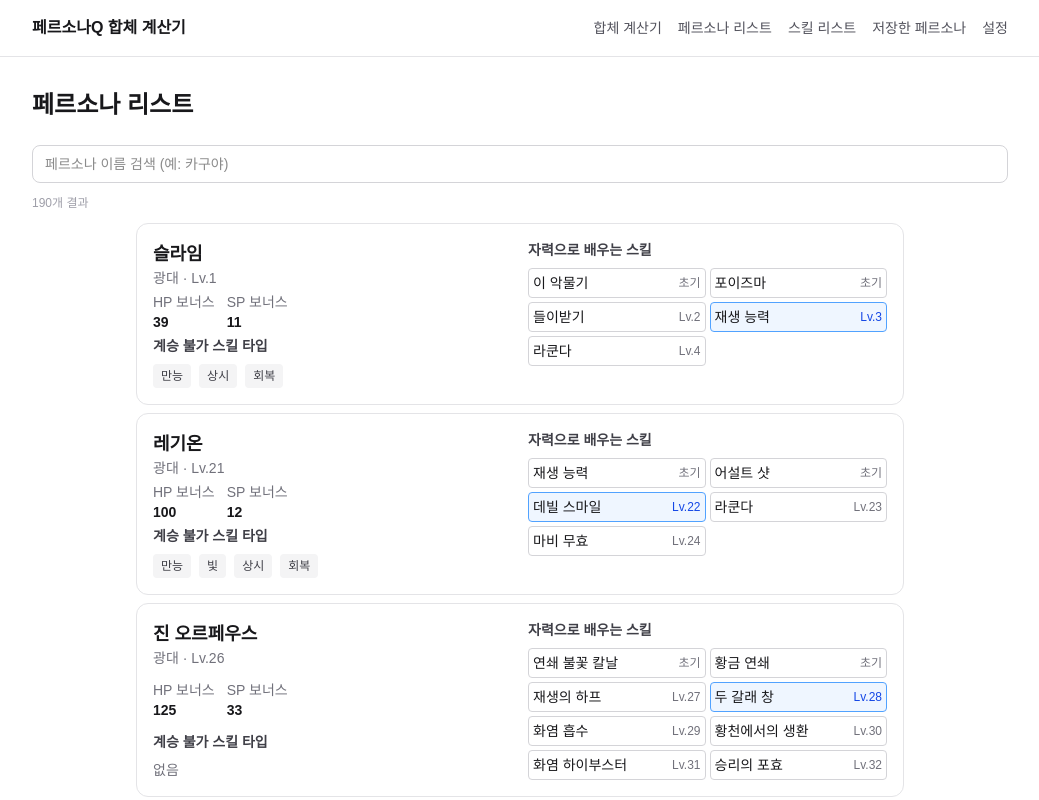
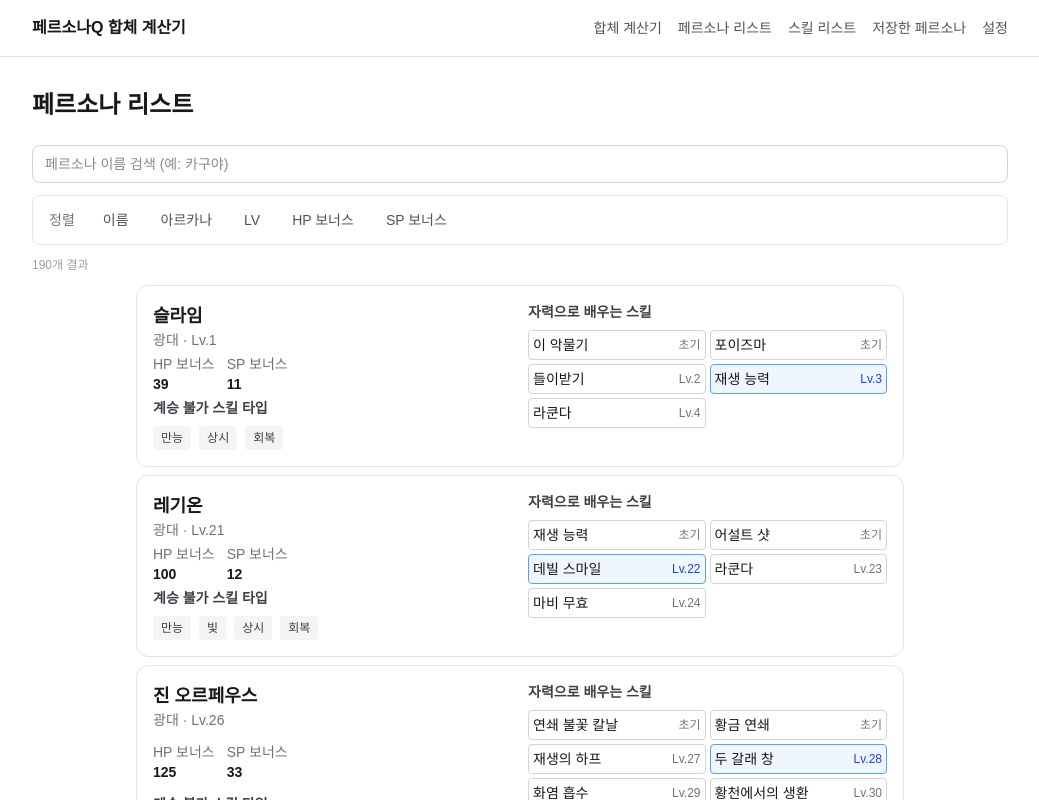
Before and after one commit to young-droid/personaq_calculator, a Next.js app: page /personas in a window 1280 px wide. Shown: the top 800 px of the page, without its empty margins (120-1159 px from the left). Built offline with nearby package versions, Linux system fonts and the light colour scheme.

Commit message:
feat: 페르소나 리스트 정렬 버튼 추가

```diff
--- /dev/null
+++ b/src/app/saved/page.tsx
@@ -0,0 +1,9 @@
+export default function PersonasPage() {
+    return (
+        <main className="mx-auto w-full max-w-5xl px-6 py-8">
+            <h1 className="mb-6 text-2xl font-bold text-zinc-900 dark:text-zinc-50">
+                저장한 페르소나 리스트
+            </h1>
+        </main>
+    );
+}
--- /dev/null
+++ b/src/app/skills/page.tsx
@@ -0,0 +1,9 @@
+export default function PersonasPage() {
+    return (
+        <main className="mx-auto w-full max-w-5xl px-6 py-8">
+            <h1 className="mb-6 text-2xl font-bold text-zinc-900 dark:text-zinc-50">
+                페르소나 스킬 리스트
+            </h1>
+        </main>
+    );
+}
--- a/src/components/PersonaSearch.tsx
+++ b/src/components/PersonaSearch.tsx
@@ -3,23 +3,94 @@
 // 이게 있으면 이 파일은 "클라이언트 컴포넌트"가 돼서 브라우저에서 실행돼.
 // useState 같은 훅, onChange 같은 이벤트 핸들러는 클라이언트 컴포넌트에서만 쓸 수 있어.
 
-import { personaName } from '@/lib/i18n';
+import { personaName, uiText } from '@/lib/i18n';
 import { useState } from 'react';
 import type { Persona } from '@/types/persona';
 import PersonaInfoCard from './PersonaInfoCard';
+import arcanas from '@/data/arcanas.json';
 
 // props 타입: 이 컴포넌트가 부모(page.tsx)로부터 어떤 데이터를 받는지 명시.
 type Props = {
     personas: Persona[];
 };
 
+type SortKey = 'name' | 'arcana' | 'level' | 'hpBonus' | 'spBonus';
+type SortDirection = 'asc' | 'desc';
+
+const SORT_OPTIONS: SortKey[] = [
+    'name',
+    'arcana',
+    'level',
+    'hpBonus',
+    'spBonus',
+];
+
+const arcanaOrder = new Map(
+    arcanas.map((arcana) => [arcana.id, arcana.number]),
+);
+
 export default function PersonaSearch({ personas }: Props) {
     // useState: "이 값이 바뀌면 화면을 다시 그려줘"라고 React에게 등록하는 것.
     // query 는 현재 값, setQuery 는 그 값을 바꾸는 함수.
     const [query, setQuery] = useState('');
+    const [sortKey, setSortKey] = useState<SortKey | null>(null);
+    const [sortDirection, setSortDirection] = useState<SortDirection>('asc');
+
+    function handleSortClick(key: SortKey) {
+        if (sortKey === key) {
+            setSortDirection((prev) => (prev === 'asc' ? 'desc' : 'asc'));
+        } else {
+            setSortKey(key);
+            setSortDirection('asc');
+        }
+    }
 
     // 매 렌더링마다 query 기준으로 필터링. (배열이 크지 않으니 useMemo 없이 이렇게 써도 충분)
     const filtered = personas.filter((p) => personaName(p.id).includes(query));
+
+    const sorted = [...filtered].sort((a, b) => {
+        if (sortKey === null) return 0;
+
+        const direction = sortDirection === 'asc' ? 1 : -1;
+
+        const nameDifference = personaName(a.id).localeCompare(
+            personaName(b.id),
+            'ko',
+        );
+
+        const tieBreaker = nameDifference || a.id.localeCompare(b.id);
+
+        if (sortKey === 'name') {
+            return direction * tieBreaker;
+        }
+
+        if (sortKey === 'arcana') {
+            const aOrder = arcanaOrder.get(a.arcana);
+            const bOrder = arcanaOrder.get(b.arcana);
+
+            // 번호가 없는 아르카나는 마지막에 표시합니다.
+            if (aOrder === undefined && bOrder === undefined) {
+                return tieBreaker;
+            }
+            if (aOrder === undefined) return 1;
+            if (bOrder === undefined) return -1;
+
+            return (
+                direction * (aOrder - bOrder) || a.level - b.level || tieBreaker
+            );
+        }
+
+        // 여기서 sortKey는 level, hpBonus, spBonus 중 하나입니다.
+        const aValue = a[sortKey];
+        const bValue = b[sortKey];
+
+        // null을 0으로 취급하지 않고, 항상 마지막에 표시합니다.
+        if (aValue === null && bValue === null) return tieBreaker;
+        if (aValue === null) return 1;
+        if (bValue === null) return -1;
+
+        return direction * (aValue - bValue) || tieBreaker;
+    });
 
     return (
         <div className="flex flex-col gap-3">
@@ -31,12 +102,49 @@
                 placeholder="페르소나 이름 검색 (예: 카구야)"
                 className="rounded-lg border border-zinc-300 bg-white px-3 py-2 text-sm outline-none focus:border-zinc-500 dark:border-zinc-700 dark:bg-zinc-900 dark:text-zinc-50"
             />
+            <div
+                role="group"
+                aria-label="페르소나 정렬"
+                className="flex flex-wrap items-center gap-2 rounded-lg border border-zinc-200 p-2 dark:border-zinc-800"
+            >
+                <span className="px-2 text-sm text-zinc-500">정렬</span>
 
+                {SORT_OPTIONS.map((key) => {
+                    const isActive = sortKey === key;
+                    const buttonLabel = uiText(`sort.${key}`);
+
+                    return (
+                        <button
+                            key={key}
+                            type="button"
+                            aria-pressed={isActive}
+                            aria-label={
+                                isActive
+                                    ? `${buttonLabel}, ${uiText(`sort.${sortDirection}`)}`
+                                    : buttonLabel
+                            }
+                            onClick={() => handleSortClick(key)}
+                            className={`rounded-md px-3 py-1.5 text-sm transition-colors ${
+                                isActive
+                                    ? 'bg-blue-600 text-white'
+                                    : 'text-zinc-600 hover:bg-zinc-100 dark:text-zinc-300 dark:hover:bg-zinc-800'
+                            }`}
+                        >
+                            {buttonLabel}
+                            {isActive && (
+                                <span aria-hidden="true">
+                                    {sortDirection === 'asc' ? '↑' : '↓'}
+                                </span>
+                            )}
+                        </button>
+                    );
+                })}
+            </div>
             <p className="text-xs text-zinc-400">{filtered.length}개 결과</p>
 
             {/* <ul className="grid grid-cols-1 gap-4 md:grid-cols-2 lg:grid-cols-3"> */}
             <ul className="flex w-full max-w-3xl flex-col self-center gap-2">
-                {filtered.map((p) => (
+                {sorted.map((p) => (
                     <li key={p.id}>
                         <PersonaInfoCard persona={p} />
                     </li>
--- a/src/lib/i18n.ts
+++ b/src/lib/i18n.ts
@@ -15,7 +15,10 @@
     ui: Record<string, string>;
     fusion: {
         errors: Record<FusionFailureReason['code'], string>;
-        spread: Record<Extract<FusionResult, { ok: true }>['spreadType'], string>;
+        spread: Record<
+            Extract<FusionResult, { ok: true }>['spreadType'],
+            string
+        >;
         result: Record<keyof typeof ko.fusion.result, string>;
     };
     arcana: Record<string, string>;
@@ -51,6 +54,11 @@
         if (value) return value;
     }
     return null;
+}
+
+// ---- 기타 UI 문구들 ----
+export function uiText(key: string, lang: Lang = DEFAULT_LANG): string {
+    return lookup(lang, (locale) => locale.ui[key]) ?? key;
 }
 
 // ---- 이름 ----
@@ -103,18 +111,26 @@
 }
 
 // 문장 안의 {count}, {persona} 같은 자리에 표시할 값을 넣는다.
-function interpolate(template: string, values: Record<string, string | number>): string {
+function interpolate(
+    template: string,
+    values: Record<string, string | number>,
+): string {
     return template.replace(/\{(\w+)\}/g, (placeholder, key: string) =>
         values[key] === undefined ? placeholder : String(values[key]),
     );
 }
 
-export function fusionReason(reason: FusionFailureReason, lang: Lang = DEFAULT_LANG): string {
+export function fusionReason(
+    reason: FusionFailureReason,
+    lang: Lang = DEFAULT_LANG,
+): string {
     const values: Record<string, string> = {};
     switch (reason.code) {
         case 'forbiddenMaterials':
-            values.names = new Intl.ListFormat(lang, { style: 'long', type: 'conjunction' })
-                .format(reason.personaIds.map((id) => personaName(id, lang)));
+            values.names = new Intl.ListFormat(lang, {
+                style: 'long',
+                type: 'conjunction',
+            }).format(reason.personaIds.map((id) => personaName(id, lang)));
             break;
         case 'missingSpecialResult':
             values.persona = personaName(reason.personaId, lang);
@@ -123,7 +139,10 @@
             values.arcana = arcanaName(reason.arcanaId, lang);
             break;
     }
-    return interpolate(lookup(lang, (l) => l.fusion.errors[reason.code]) ?? reason.code, values);
+    return interpolate(
+        lookup(lang, (l) => l.fusion.errors[reason.code]) ?? reason.code,
+        values,
+    );
 }
 
 export function fusionSpreadName(
@@ -138,5 +157,8 @@
     lang: Lang = DEFAULT_LANG,
     values: Record<string, string | number> = {},
 ): string {
-    return interpolate(lookup(lang, (l) => l.fusion.result[key]) ?? key, values);
+    return interpolate(
+        lookup(lang, (l) => l.fusion.result[key]) ?? key,
+        values,
+    );
 }
```
Also changed, not shown: src/locales/ko.json.
